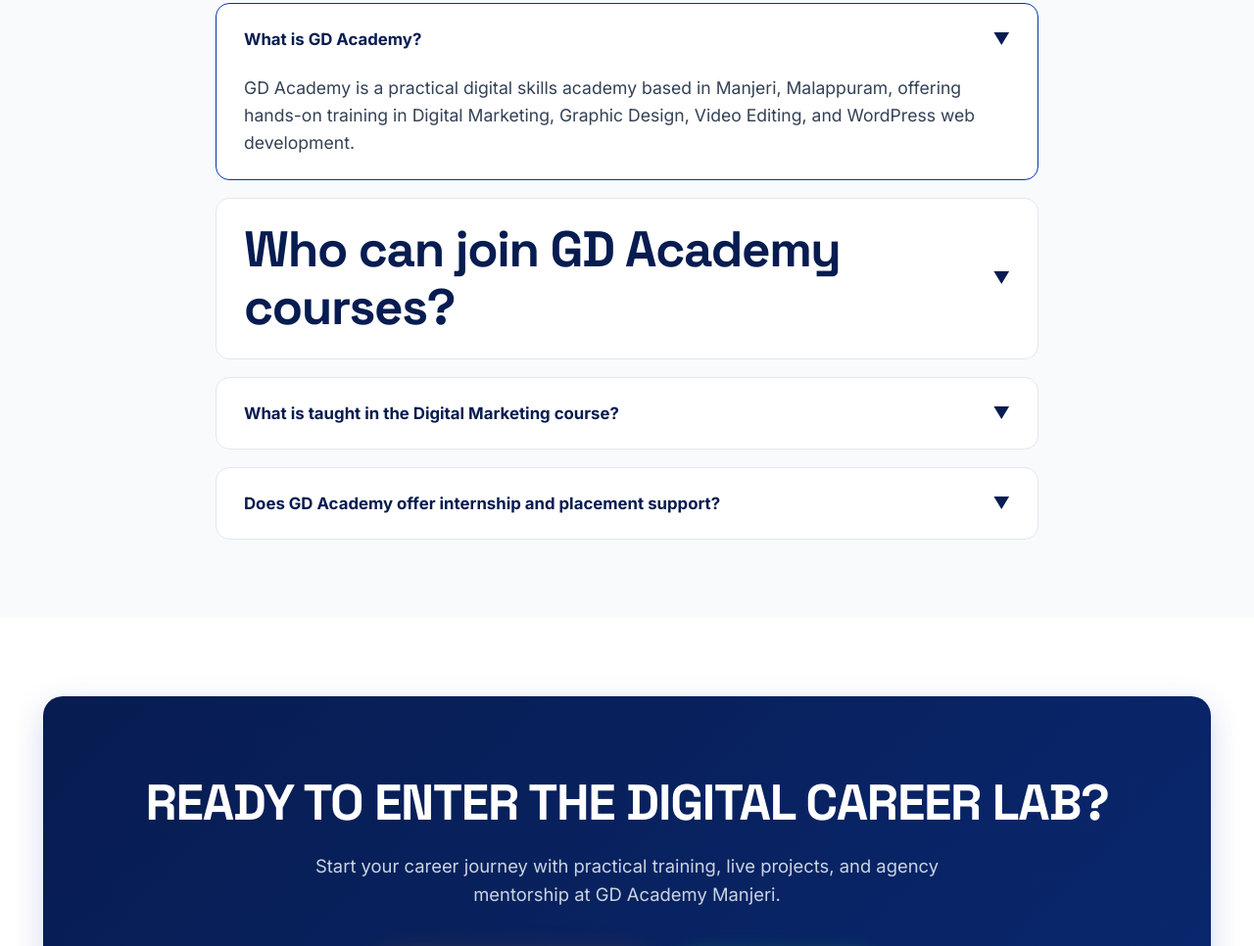
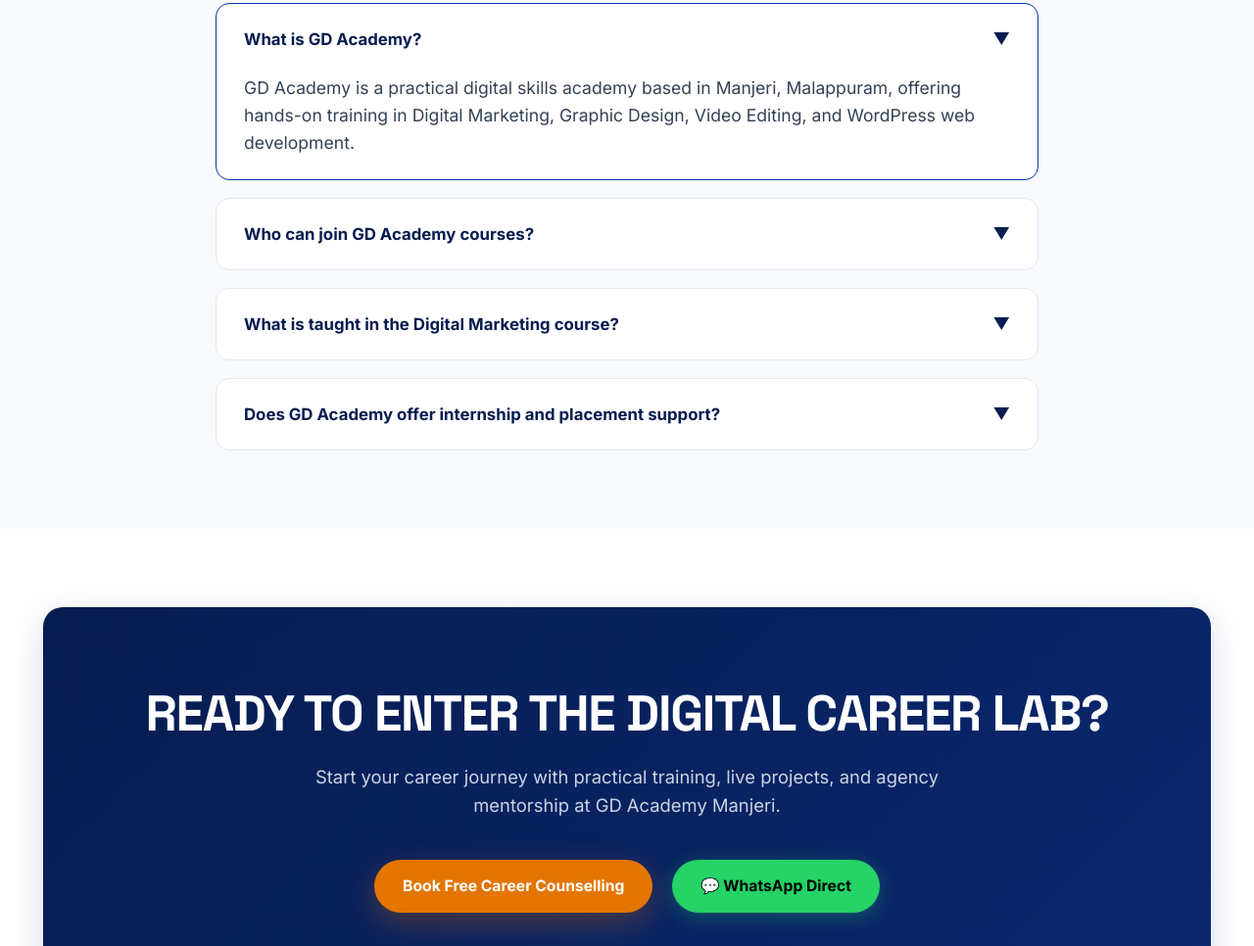
Before and after one commit to ahmd-rishan/gd, a plain HTML site: page index.html in a window 1280 px wide. Shown: the part 6992-7958 px from the top of the page at 98% size. Drawn offline with Linux system fonts and the light colour scheme.

Commit message:
Revert FAQ heading element to standard title markup

```diff
--- a/index.html
+++ b/index.html
@@ -1022,7 +1022,7 @@
 
         <div class="faq-card">
           <div class="faq-title">
-            <h2>Who can join GD Academy courses?</h2>
+            Who can join GD Academy courses?
             <span>▼</span>
           </div>
           <div class="faq-body">
```
